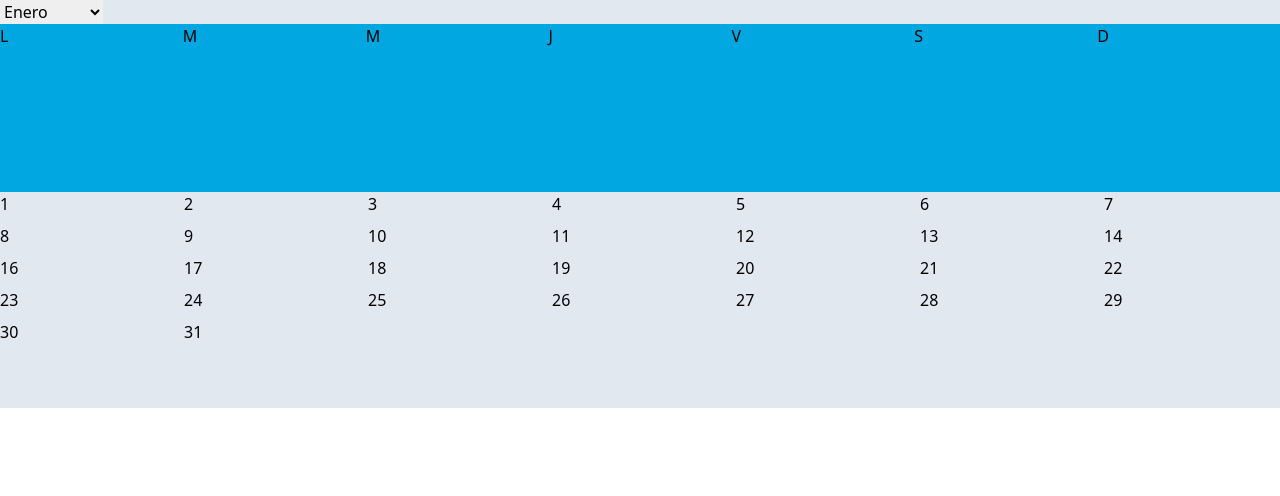
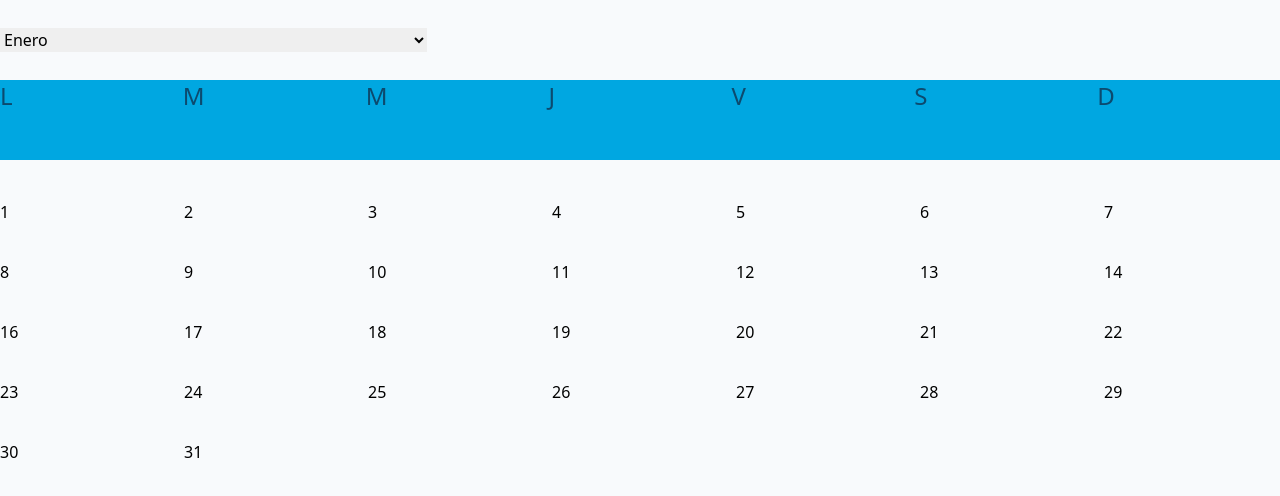
Before and after one commit to jefrydep/calendarComponent, a React (Vite) app: page / in a window 1280 px wide. Shown: the top 496 px of the page. Built offline with nearby package versions, Linux system fonts and the light colour scheme.

Commit message:
agregando mas cambios

```diff
--- a/src/components/CalendarApp.tsx
+++ b/src/components/CalendarApp.tsx
@@ -18,8 +18,8 @@ const monts: string[] = [
 
 const CalendarApp = () => {
   return (
-    <div className="container sm bg-slate-200">
-      <select className="" name="select" id="">
+    <div className="container  bg-slate-50">
+      <select className="mt-7 mb-7 w-2/6" name="select" id="">
         {monts.map((months) => (
           <option>{months}</option>
         ))}
--- a/src/components/DatesComponent.tsx
+++ b/src/components/DatesComponent.tsx
@@ -32,9 +32,9 @@ let dates: string[] = [
 ];
 const DatesComponent = () => {
   return <div className=" ">
-    <div className="grid gap-2 grid-cols-7 grid-rows-7">
+    <div className=" mt-5 grid gap-2 grid-cols-7 grid-rows-7">
 
-    {dates.map(dates =><div className=" "> {dates}</div>)}
+    {dates.map(dates =><div className="mt-5 mb-2"> {dates}</div>)}
 
     </div>
      </div>;
--- a/src/components/DaysComponent.tsx
+++ b/src/components/DaysComponent.tsx
@@ -5,7 +5,7 @@ const days: string[] = ["L", "M", "M", "J", "V", "S", "D"];
 export const DaysComponent = () => {
   return (
     <div className="">
-        <div className=" bg-primary-color justify-center grid grid-cols-7 grid-rows-7 ">
+        <div className="content-center text-sky-900 text-2xl bg-primary-color  grid grid-cols-7 grid-rows-7 h-20 ">
          {days.map(day => <div>{day}</div>)}
 
         </div>
```
